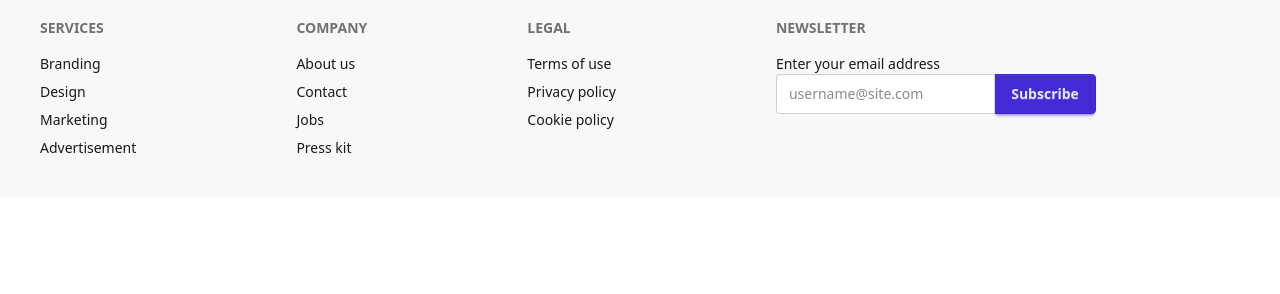
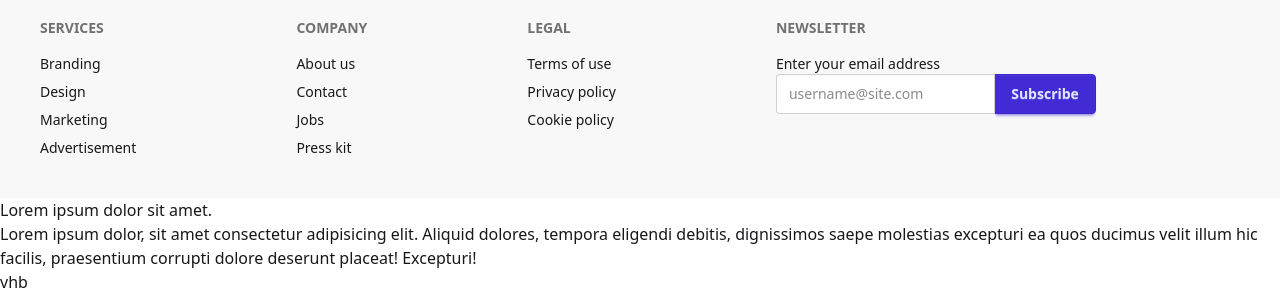
Before and after one commit to masumahmedon/my-file, a plain HTML site: page index.html in a window 1280 px wide. Shown: the part 2938-3232 px from the top of the page. Before the commit the page ends 3136 px from the top, so only its background shows below. Drawn offline with nearby package versions, Linux system fonts and the light colour scheme.

Commit message:
added a paragrap

```diff
--- a/index.html
+++ b/index.html
@@ -187,6 +187,9 @@
     </fieldset>
   </form>
 </footer>
+<h1>Lorem ipsum dolor sit amet.</h1>
+<p>Lorem ipsum dolor, sit amet consectetur adipisicing elit. Aliquid dolores, tempora eligendi debitis, dignissimos saepe molestias excepturi ea quos ducimus velit illum hic facilis, praesentium corrupti dolore deserunt placeat! Excepturi! </p>
+<button>vhb</button>
 </body>
 
 </html>
```
